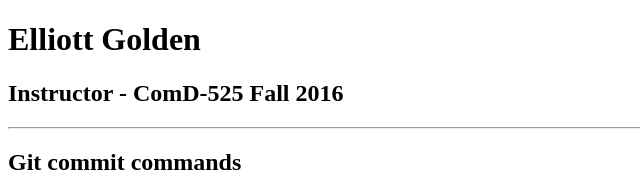
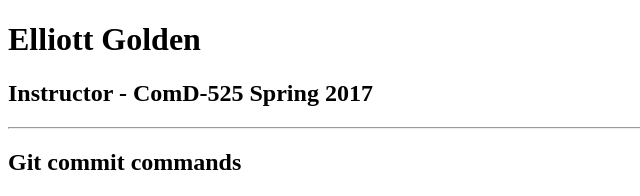
Before and after one commit to simplecircle/simplecircle, a plain HTML site: page index.html in a window 1280 px wide. Shown: the top 196 px of the page, 0-640 px from the left. Drawn offline with Linux system fonts and the light colour scheme.

Commit message:
Update season

```diff
--- a/index.html
+++ b/index.html
@@ -6,7 +6,7 @@
     <body>
         <header>
             <h1>Elliott Golden</h1>
-            <h2>Instructor - ComD-525 Fall 2016</h2>
+            <h2>Instructor - ComD-525 Spring 2017</h2>
         </header>
         <hr />
 
```
